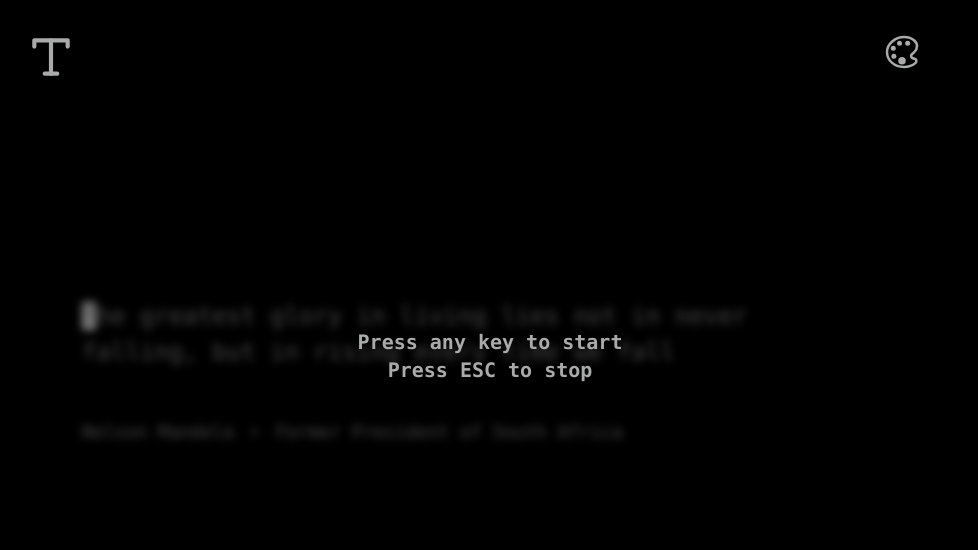
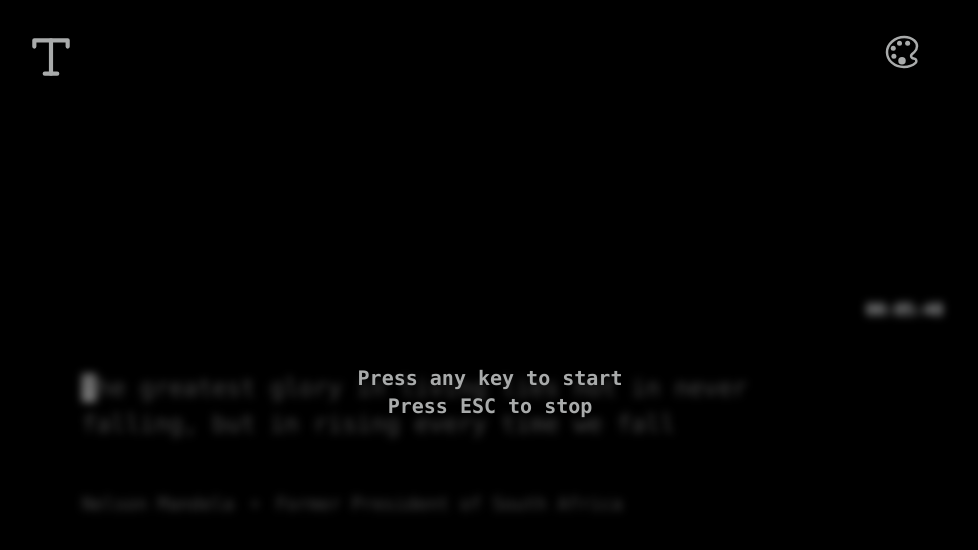
Before and after one commit to Bassaamm/Run-Compile, a Next.js app in the folder front-end/: page /type in a window 1280 px wide. Shown: the top 550 px of the page, without its empty margins (166-1144 px from the left). Built offline with nearby package versions, Linux system fonts and the light colour scheme.

Commit message:
adding timer

```diff
--- a/front-end/src/components/Text.tsx
+++ b/front-end/src/components/Text.tsx
@@ -1,28 +1,38 @@
 "use client";
+import { useTimer } from "@/hooks/useTimer";
 import { quotes } from "@/utils/quotes";
 import { useEffect, useState } from "react";
 import { useHotkeys } from "react-hotkeys-hook";
 import { GoDotFill } from "react-icons/go";
 
-export default function Text({ isTextOn }: { isTextOn: boolean }) {
+export default function Text({
+  isTextOn,
+  setIsTextOn,
+}: {
+  isTextOn: boolean;
+  setIsTextOn: (value: boolean) => void;
+}) {
   const [quote, setQuote] = useState(quotes[0]);
   const [type, setType] = useState("");
   const [counter, setCounter] = useState(0);
   const [truthList, setTruthList] = useState<boolean[]>([]);
-  const [time, setTime] = useState<number>(0.0);
+  const { isActive, setIsActive, time } = useTimer();
   let randomQuouteNum: number;
-
   useHotkeys("*", (event, handler) => {
     console.log(isTextOn);
     if (!isTextOn) {
       event.preventDefault();
-      if (event.key.length === 1) setType((prev) => prev + event.key);
+      if (event.key.length === 1) {
+        setType((prev) => prev + event.key);
+      }
     }
+    if (event.key === "Escape") resetState();
   });
 
   useEffect(() => {
     randomQuouteNum = Math.floor(Math.random() * quotes.length);
     setQuote(quotes[randomQuouteNum]);
+    setIsActive(true);
   }, []);
 
   useEffect(() => {
@@ -42,15 +52,17 @@ export default function Text({ isTextOn }: { isTextOn: boolean }) {
   }, [type]);
 
   function resetState() {
-    setQuote(quotes[randomQuouteNum]);
+    setQuote(quotes[0]);
     setType("");
     setCounter(0);
     setTruthList([]);
-    setTime(0.0);
+    setIsActive(false);
   }
 
   return (
     <div className="w-full  px-10 flex flex-col cursor-default  max-w-4xl mx-auto items-start gap-12 justify-center mt-16 ">
+      <span className="text-slate-50 ml-[100%]">{time}</span>
+
       <div className="text-2xl">
         {quote.quote.split("").map((letter, i) => {
           let className = "text-secondary text-2xl leading-normal ";
--- a/front-end/src/components/TextBlur.tsx
+++ b/front-end/src/components/TextBlur.tsx
@@ -5,8 +5,10 @@ import { useHotkeys } from "react-hotkeys-hook";
 
 export default function TextBlur() {
   const [isBlurred, setIsBlurred] = useState(true);
+  console.log(isBlurred);
   useHotkeys("*", (event, handler) => {
-    setIsBlurred(!event.key);
+    if (event.key === "Escape") setIsBlurred(true);
+    else setIsBlurred(!event.key);
   });
   return (
     <div className="max-w-4xl relative mx-auto px-4 py-4">
@@ -16,8 +18,8 @@ export default function TextBlur() {
           <div className="">Press ESC to stop</div>
         </div>
       )}
-      <div className={`${isBlurred ? "blur-sm" : ""}`}>
-        <Text isTextOn={isBlurred} />
+      <div className={`${isBlurred ? "blur-sm " : ""}`}>
+        <Text isTextOn={isBlurred} setIsTextOn={setIsBlurred} />
       </div>
     </div>
   );
--- /dev/null
+++ b/front-end/src/hooks/useTimer.ts
@@ -0,0 +1,36 @@
+import { useEffect, useState } from "react";
+
+export function useTimer() {
+  const [time, setTime] = useState({ minutes: 0, seconds: 0, milliseconds: 0 });
+  const [isActive, setIsActive] = useState(false);
+
+  useEffect(() => {
+    let interval: NodeJS.Timeout;
+    if (isActive) {
+      interval = setInterval(() => {
+        setTime((currentTime) => {
+          let { minutes, seconds, milliseconds } = currentTime;
+          milliseconds += 1;
+          if (milliseconds === 100) {
+            milliseconds = 0;
+            seconds += 1;
+            if (seconds === 60) {
+              seconds = 0;
+              minutes += 1;
+            }
+          }
+          return { minutes, seconds, milliseconds };
+        });
+      }, 10);
+    } else if (!isActive && time.milliseconds !== 0) {
+      () => clearInterval(interval);
+    }
+    return () => clearInterval(interval);
+  }, [isActive]);
+
+  const formatNumber = (number: number) => number.toString().padStart(2, "0");
+  const displayTime = `${formatNumber(time.minutes)}:${formatNumber(
+    time.seconds
+  )}:${formatNumber(time.milliseconds)}`;
+  return { isActive, setIsActive, time: displayTime };
+}
```
